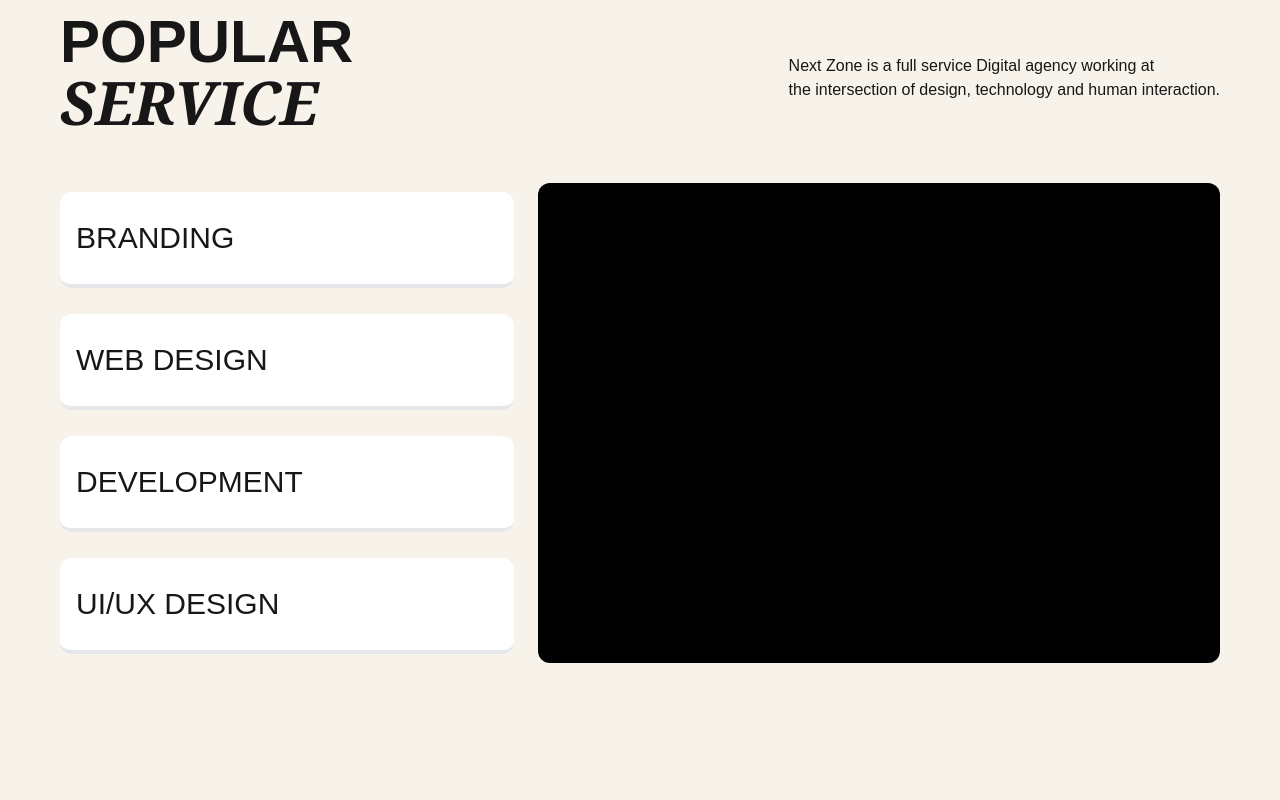
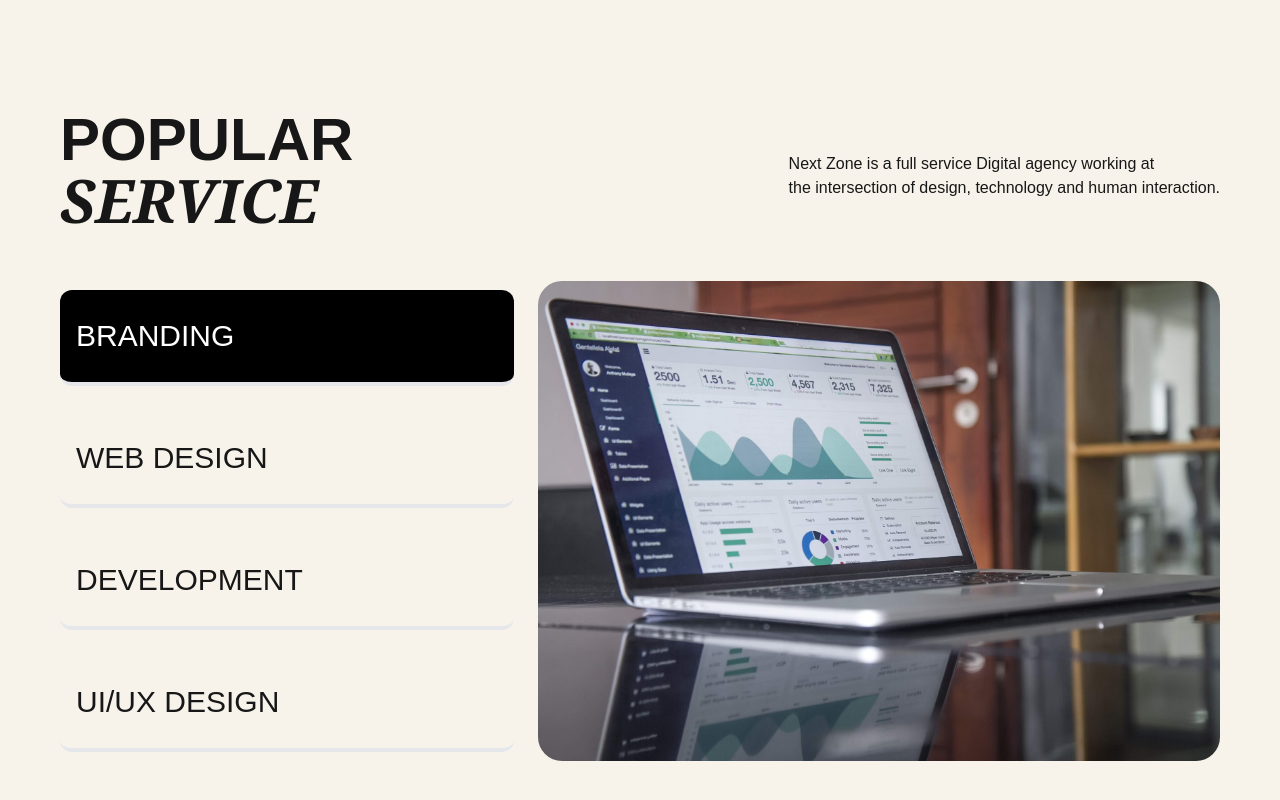
Before and after one commit to PriyanshuGo/agency-landing-pageUI, a Next.js app: page / in a window 1280 px wide. Shown: the part 1460-2260 px from the top of the page. Before the commit the page ends 2187 px from the top, so only its background shows below. Built offline with nearby package versions, Linux system fonts and the light colour scheme.

Commit message:
code optimize

```diff
--- a/src/components/HeroSection.js
+++ b/src/components/HeroSection.js
@@ -2,11 +2,11 @@ import { Star } from 'lucide-react';
 
 function HeroSection() {
   return (
-    <div className="h-[calc(100vh-90px)] bg-gradient-to-br from-zinc-950 via-zinc-900 to-orange-950 rounded-3xl mx-4 flex flex-col box-border text-white overflow-auto">
+    <div className="py-16 bg-gradient-to-br from-zinc-950 via-zinc-900 to-orange-950 rounded-3xl mx-4 flex flex-col box-border text-white overflow-auto">
 
         <div>
 
-          <h1 className="color-white font-extrabold ml-10 mt-10 text-5xl space-y-0 sm:mt-16 sm:text-6xl md:ml-16 lg:text-8xl lg:ml-20 lg:mt-20">
+          <h1 className="color-white font-extrabold ml-10 text-5xl space-y-0 sm:text-6xl md:ml-16 lg:text-8xl lg:ml-20 !leading-tight">
           <span>WE CREATE</span>                      <br />
           <span className='italic'>AWESOME</span>     <br />
           <span>DESIGN</span>
--- a/src/components/Mission.js
+++ b/src/components/Mission.js
@@ -9,7 +9,7 @@ function Section1() {
     }
 
     return (
-        <div className="box-border my-10 mx-4 rounded-3xl space-y-15 md:flex md:flex-col md:px-16 lg:flex-row lg:justify-between lg:space-y-0 ">
+        <div className="box-border my-10 mx-4 rounded-3xl space-y-15 md:flex md:flex-col md:px-16 lg:flex-row lg:justify-between lg:space-y-0 lg:py-20">
             <div className="space-y-5 mx-5 sm:space-y-12 ">
                 <h1 className="text-3xl font-semibold lg:text-5xl !leading-snug ">
                     WE SOLVE ALL OF THE                                                                     <br />
--- a/src/components/Service.js
+++ b/src/components/Service.js
@@ -1,97 +1,83 @@
-"use client"
-import { useState } from "react"
+"use client";
+import { useState } from "react";
 import Image from "next/image";
+
+const services = [
+  { id: "branding", name: "BRANDING", image: "/branding.jpg" },
+  { id: "web", name: "WEB DESIGN", image: "/web.jpg" },
+  { id: "development", name: "DEVELOPMENT", image: "/development.jpg" },
+  { id: "uiux", name: "UI/UX DESIGN", image: "/uiux.jpg" },
+];
 
 function Service() {
   const [screen, setScreen] = useState("branding");
-    const showScreen = (item) => {
-        setScreen(screen === item ? null : item)
-    }
+
+  const toggleScreen = (id) => {
+    setScreen((prev) => (prev === id ? null : id));
+  };
+
+  // Get the currently selected service
+  const selectedService = services.find((service) => service.id === screen);
+
   return (
     <div className="flex flex-col my-16 mx-4 space-y-4 lg:mx-10 lg:space-y-12">
-
+      {/* Header Section */}
       <div className="lg:flex justify-between sm:mx-5 items-center space-y-2">
-                <h1 className="font-semibold text-3xl sm:text-4xl lg:text-6xl">POPULAR <br /><span className="font-serif italic">SERVICE</span></h1>
-                <p className="text-xs lg:text-base">Next Zone is a full service Digital agency working at <br /> the intersection of design, technology and human interaction.</p>
+        <h1 className="font-semibold text-3xl sm:text-4xl lg:text-6xl">
+          POPULAR <br />
+          <span className="font-serif italic">SERVICE</span>
+        </h1>
+        <p className="text-xs lg:text-base">
+          Next Zone is a full service Digital agency working at <br /> the
+          intersection of design, technology and human interaction.
+        </p>
       </div>
 
-            <div className="sm:flex justify-between sm:mx-5 sm:h-[60vh] sm:space-x-2 lg:space-x-6 ">
-
-                <div className="flex flex-col my-5 space-y-2 sm:my-0 justify-around sm:w-1/2 lg:w-2/5 ">
-
-                    <div className="cursor-pointer space-y-2 " >
-                        <div className="bg-white py-2 sm:py-7 px-4 rounded-xl text-3xl font-thin sm:hover:bg-gray-200 flex items-center border-b-4 " onClick={() => { showScreen("branding") }}>
-                            BRANDING
+      {/* Services Section */}
+      <div className="sm:flex justify-between sm:mx-5 sm:h-[60vh] sm:space-x-2 lg:space-x-6">
+        {/* Left Section: Service Items */}
+        <div className="flex flex-col my-5 space-y-2 sm:my-0 justify-around sm:w-1/2 lg:w-2/5">
+          {services.map(({ id, name, image }) => (
+            <div key={id} className="cursor-pointer space-y-2">
+              <div
+                className={`py-2 sm:py-7 px-4 rounded-xl text-3xl font-thin sm:hover:bg-gray-200 flex items-center border-b-4 ${screen === id ? "bg-black text-white" : ""}`}
+                onClick={() => toggleScreen(id)}
+              >
+                {name}
               </div>
-                        <div className={`${screen === "branding" ? "block" : 'hidden'} my-2 sm:hidden transition-all duration-400`}>
+              {screen === id && (
+                <div className="my-2 sm:hidden transition-all duration-400">
                   <Image
-                                src="/branding.jpg" // Relative or absolute URL
-                                alt="BRANDING" // Accessibility text
-                                width={500} // Desired width
-                                height={300} // Desired height
-                                priority // Optional: If you want to load the image eagerly
-                                className="rounded-3xl"
+                    src={image}
+                    alt={name}
+                    width={500}
+                    height={300}
+                    priority
+                    className="rounded-3xl max-h-80"
                   />
                 </div>
+              )}
+            </div>
+          ))}
         </div>
 
-                    <div className="cursor-pointer space-y-2" >
-                        <div className="bg-white py-2 sm:py-7 px-4 rounded-xl text-3xl font-thin sm:hover:bg-gray-200 flex items-center border-b-4" onClick={() => { showScreen("web") }}>
-                            WEB DESIGN
-                        </div>
-                        <div className={`${screen === "web" ? "block" : 'hidden'} my-2 sm:hidden transition-all duration-400`}>
+        {/* Right Section: Selected Service Image */}
+        <div className="hidden sm:flex justify-center items-center rounded-xl sm:w-1/2 lg:w-3/5 relative overflow-hidden">
+          {selectedService ? (
             <Image
-                                src="/web.jpg" // Relative or absolute URL
-                                alt="WEB DESIGN" // Accessibility text
-                                width={500} // Desired width
-                                height={300} // Desired height
-                                priority // Optional: If you want to load the image eagerly
-                                className="rounded-3xl"
+              src={selectedService.image}
+              alt={selectedService.name}
+              layout="fill"
+              priority
+              className="rounded-3xl object-cover"
             />
-                        </div>
-                    </div>
-
-                    <div className="cursor-pointer space-y-2" >
-                        <div className="bg-white py-2 sm:py-7 px-4 rounded-xl text-3xl font-thin sm:hover:bg-gray-200 flex items-center border-b-4" onClick={() => { showScreen("development") }}>
-                            DEVELOPMENT
-                        </div>
-                        <div className={`${screen === "development" ? "block" : 'hidden'} sm:hidden transition-all duration-400`}>
-                            <Image
-                                src="/development.jpg" // Relative or absolute URL
-                                alt="DEVELOPMENT" // Accessibility text
-                                width={500} // Desired width
-                                height={300} // Desired height
-                                priority // Optional: If you want to load the image eagerly
-                                className="rounded-3xl"
-                            />
-                        </div>
-                    </div>
-
-                    <div className="cursor-pointer space-y-2" >
-                        <div className="bg-white py-2 sm:py-7 px-4 rounded-xl text-3xl font-thin sm:hover:bg-gray-200 flex items-center border-b-4" onClick={() => { showScreen("UI/UX") }}>
-                            UI/UX DESIGN
-                        </div>
-                        <div className={`${screen === "UI/UX" ? "block" : 'hidden'} sm:hidden transition-all duration-400`}>
-                            <Image
-                                src="/uiux.jpg" // Relative or absolute URL
-                                alt="UI/UX" // Accessibility text
-                                width={500} // Desired width
-                                height={300} // Desired height
-                                priority // Optional: If you want to load the image eagerly
-                                className="rounded-3xl"
-                            />
+          ) : (
+            <p className="text-white text-lg">Select a service to view details</p>
+          )}
         </div>
       </div>
     </div>
-
-                <div className="bg-black hidden sm:block rounded-xl sm:w-1/2 lg:w-3/5">
-
-                </div>
-
-            </div>
-
-        </div>
-    )
+  );
 }
 
-export default Service
+export default Service;
```
Lines whose indentation alone changed are shown as unchanged.
